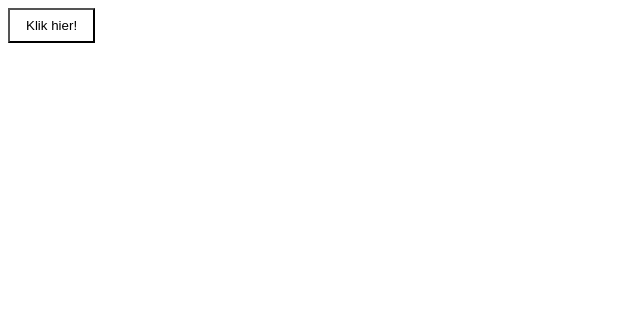
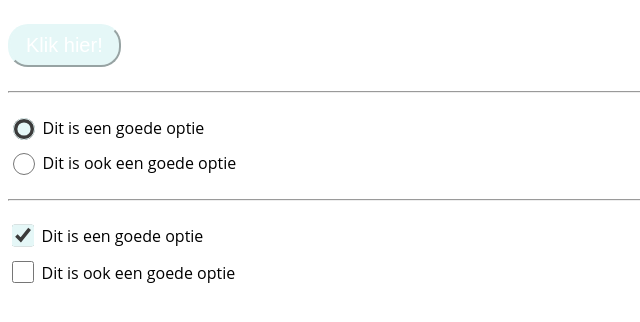
Before and after one commit to hjabbing/figma-poc-design-tokens, a website: page index.html in a window 1280 px wide. Shown: the whole page, without its empty margins (0-640 px from the left). Drawn offline with Linux system fonts and the light colour scheme.

Commit message:
Update demo

```diff
--- a/index.html
+++ b/index.html
@@ -10,5 +10,28 @@
   </head>
   <body>
     <button>Klik hier!</button>
+
+    <hr />
+
+    <label>
+      <input type="radio" name="opties" checked />
+      Dit is een goede optie
+    </label>
+    <label>
+      <input type="radio" name="opties" />
+      Dit is ook een goede optie
+    </label>
+
+    <hr />
+
+    <label>
+      <input type="checkbox" name="opties2" checked />
+      Dit is een goede optie
+    </label>
+    <label>
+      <input type="checkbox" name="opties2" />
+      Dit is ook een goede optie
+    </label>
+
   </body>
 </html>
--- a/style.css
+++ b/style.css
@@ -1,8 +1,30 @@
 body {
+    font-family: 'Open Sans', sans-serif;
+    margin-top: 1.5rem;
+}
+
+input {
+    accent-color: var(--color-primary);
+    width: 1.4rem;
+    aspect-ratio: 1;
+    vertical-align: middle;
+    margin-top: -.1rem;
+}
+
+label {
+    display: block;
+    margin: 0 0 .75rem;
 }
 
 button {
-    background-color: var(--vgz-color-cta);
+    background-color: var(--color-primary);
     padding: .5rem 1rem;
-    border-radius: var(--vgz-border-radius-base);
+    color: white;
+    font-size: 1.25rem;
+    border-radius: calc(var(--border-radius-base) * 1px);
+    border-color: var(--color-primary);
 }
+
+hr {
+    margin: 1.5rem 0;
+}
```
Also changed, not shown: tokens/tokens-output.json (+52 -9 lines), build/css/variables.css, build/scss/_variables.scss, 5 other files.
